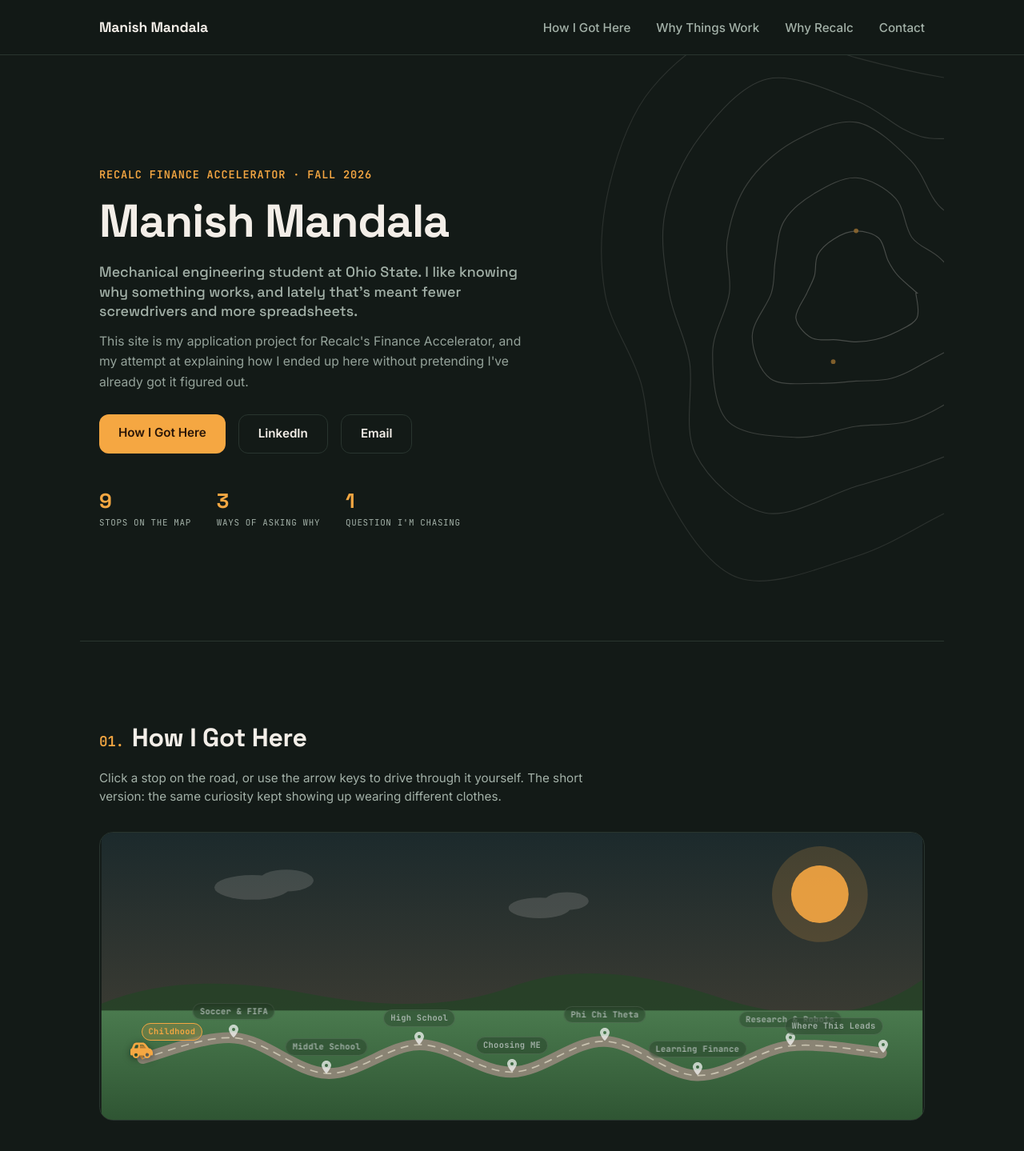
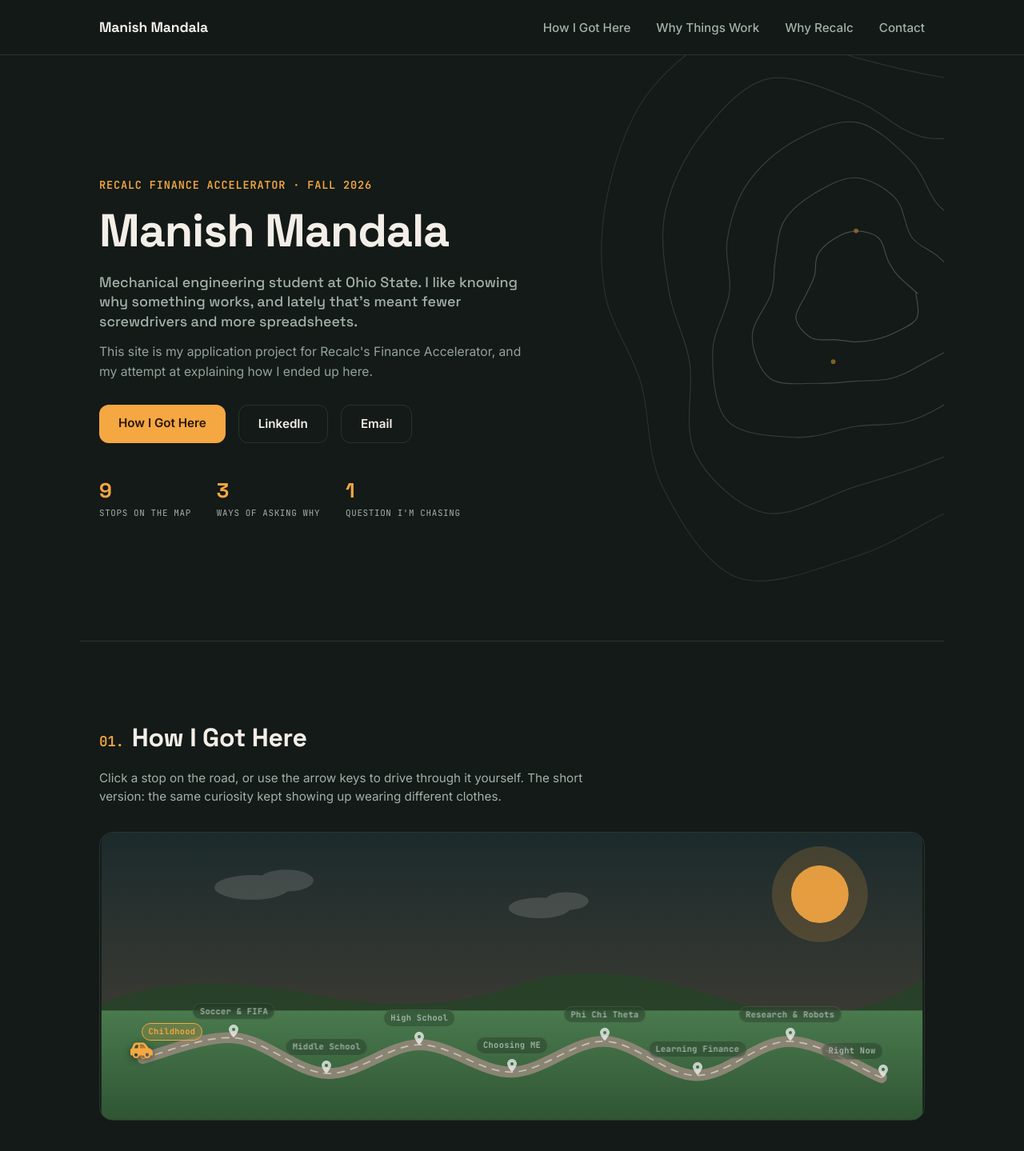
Before and after one commit to manishmandala/recalc-application, a Next.js app: page / in a window 1280 px wide. Shown: the top 1439 px of the page at 80% size. Built offline with nearby package versions, Linux system fonts and the light colour scheme.

Commit message:
Fix overlapping road labels, add personal side of choosing ME, trim hero line
Co-Authored-By: Claude Opus 5.5 <noreply@anthropic.com>

```diff
--- a/components/hero-section.jsx
+++ b/components/hero-section.jsx
@@ -20,7 +20,7 @@ export function HeroSection() {
         </p>
         <p className="mx-auto mb-7 max-w-[540px] text-[0.98rem] leading-relaxed text-muted-foreground/90 md:mx-0">
           This site is my application project for Recalc's Finance Accelerator, and my attempt at explaining
-          how I ended up here without pretending I've already got it figured out.
+          how I ended up here.
         </p>
 
         <div className="flex flex-wrap justify-center gap-4 md:justify-start">
--- a/components/timeline-section.jsx
+++ b/components/timeline-section.jsx
@@ -63,6 +63,7 @@ const NODES = [
     title: "Choosing mechanical engineering",
     body: [
       "I looked at finance seriously before college and picked mechanical engineering instead. Not because the curiosity about business went away, but because I figured it would follow me regardless of major, and I wanted four years that forced a different kind of discipline first. Betting on the harder unknown felt like the right trade.",
+      "It wasn't only a career decision, either. I wanted to grow into a certain kind of person: someone who stays patient with a problem that won't give, who can be stuck or wrong for a while without getting rattled, and who keeps going when the first answer fails. Engineering builds that whether you want it to or not. Those habits show up well outside of class too, in how I handle setbacks, how I work with people when a plan falls apart, and how I approach anything I'm new at.",
     ],
   },
   {
@@ -97,7 +98,7 @@ const NODES = [
   },
   {
     era: "Right Now",
-    pin: "Where This Leads",
+    pin: "Right Now",
     icon: FaSeedling,
     title: "Tying it together",
     body: [
@@ -119,15 +120,15 @@ const POINTS = [
   [600, 350],
   [735, 305],
   [870, 355],
-  [1005, 312],
-  [1140, 322],
+  [1005, 305],
+  [1140, 358],
 ];
 const ROAD_D =
-  "M60,330 C82.5,325.0 150.0,296.3 195.0,300.0 C240.0,303.7 285.0,350.3 330.0,352.0 C375.0,353.7 420.0,310.3 465.0,310.0 C510.0,309.7 555.0,350.8 600.0,350.0 C645.0,349.2 690.0,304.2 735.0,305.0 C780.0,305.8 825.0,353.8 870.0,355.0 C915.0,356.2 960.0,317.5 1005.0,312.0 C1050.0,306.5 1117.5,320.3 1140.0,322.0";
+  "M60,330 C82.5,325.0 150.0,296.3 195.0,300.0 C240.0,303.7 285.0,350.3 330.0,352.0 C375.0,353.7 420.0,310.3 465.0,310.0 C510.0,309.7 555.0,350.8 600.0,350.0 C645.0,349.2 690.0,304.2 735.0,305.0 C780.0,305.8 825.0,355.0 870.0,355.0 C915.0,355.0 960.0,304.5 1005.0,305.0 C1050.0,305.5 1117.5,349.2 1140.0,358.0";
 // Exact cumulative arc-length of ROAD_D at each point, sampled from the real
 // bezier curve rather than guessed - the highlighted "traveled" segment
 // needs to end exactly at the active pin, not an approximation of it.
-const CUM_LENGTHS = [0, 139.1, 284.9, 427.6, 569.6, 713.2, 858.5, 1001.2, 1136.9];
+const CUM_LENGTHS = [0.0, 139.1, 284.9, 427.6, 569.6, 713.2, 858.6, 1004.2, 1150.3];
 const VB_W = 1200;
 const VB_H = 420;
 const HILLS_D = "M0,250 Q120,200 300,235 T600,225 T900,240 T1200,215 L1200,420 L0,420 Z";
```
Also changed, not shown: 2 other files (tests, documents, lock files or other folders).
